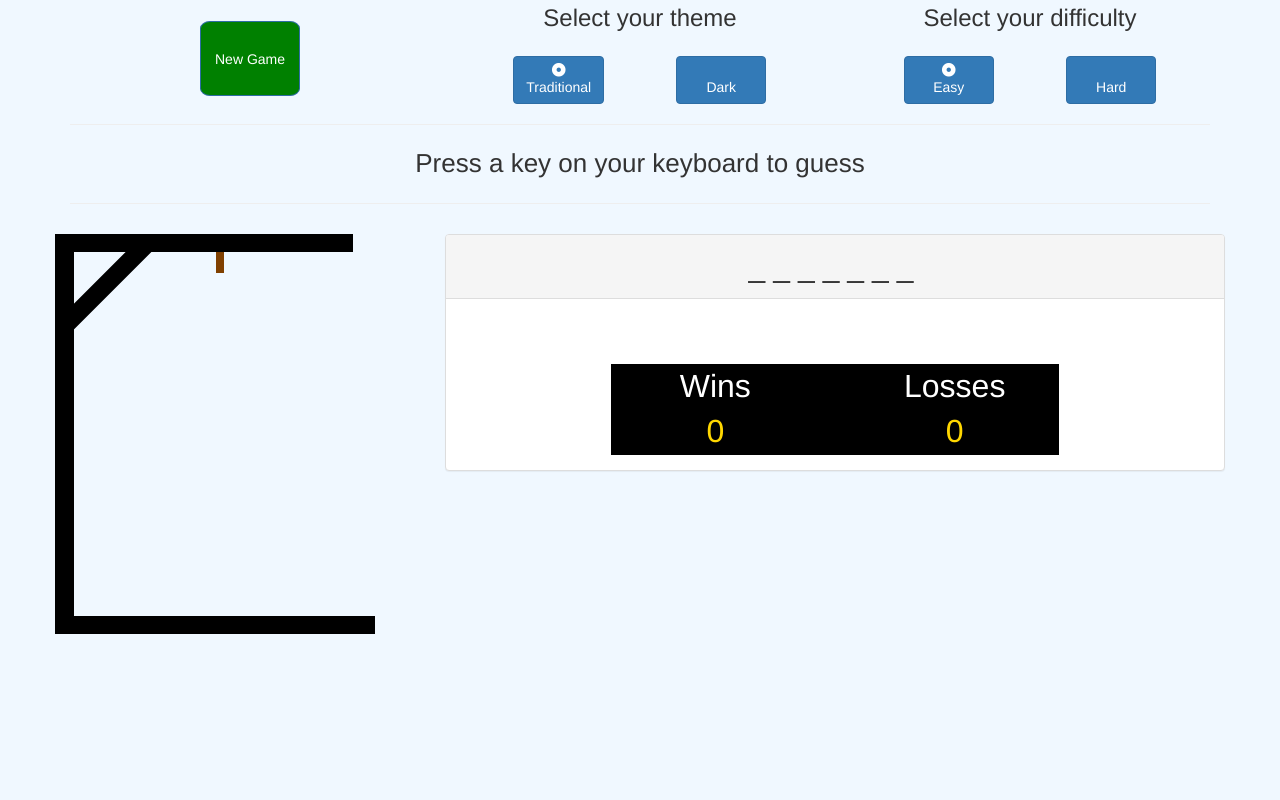
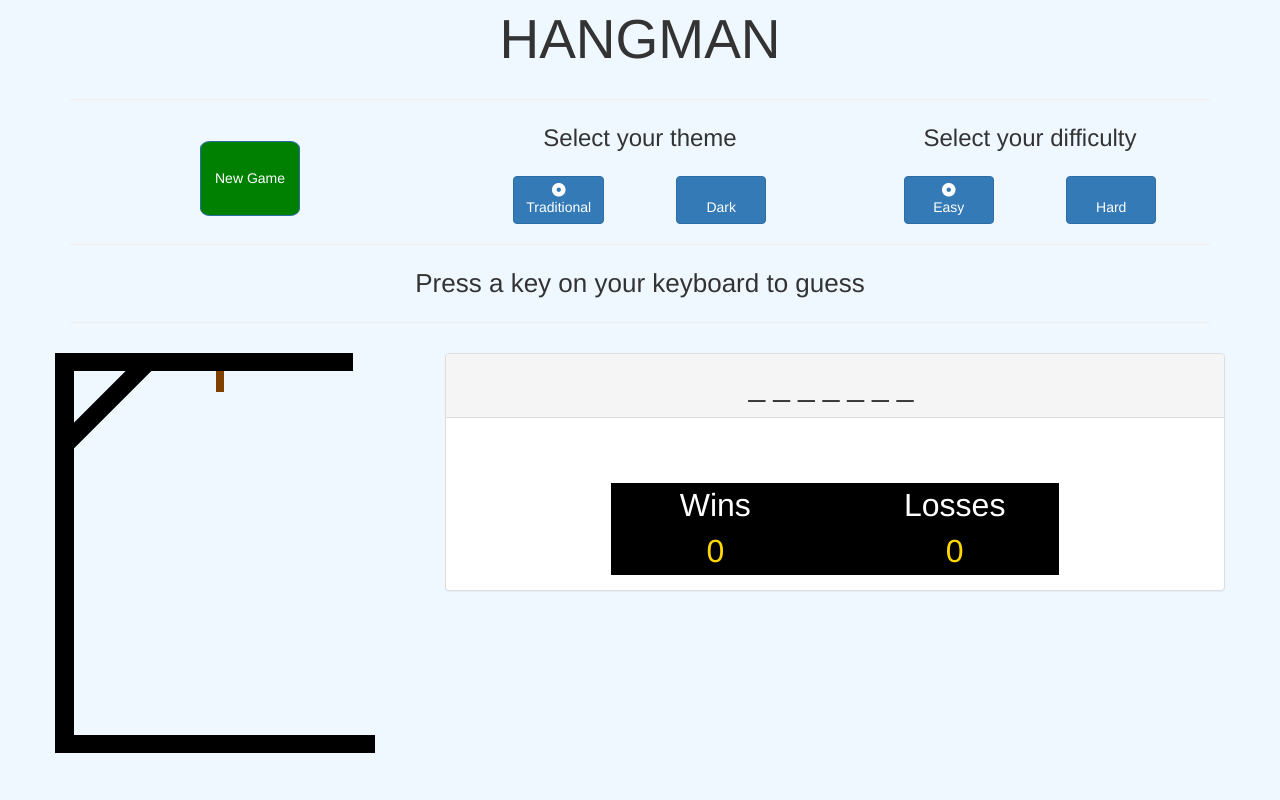
Before and after one commit to Tomcariello/Hangman, a PHP site: page / in a window 1280 px wide. Run offline with PHP 8.4, Linux system fonts and the light colour scheme; some libraries are stand-ins or nearby versions.

Commit message:
Added an alphabet display which indicates which letters have been guessed. Added title at top of page.

```diff
--- a/assets/css/styles.css
+++ b/assets/css/styles.css
@@ -77,3 +77,17 @@
 .left {
 	float: left;
 }
+.letterNotUsed {
+	display: inline-block;
+    padding-right: 8px;
+}
+.letterUsed {
+	display: inline-block;
+    padding-right: 8px;
+    color: red;
+    text-decoration: line-through;
+}
+.titleRow {
+	font-size: 55px;
+	text-align: center;
+}
--- a/assets/javascript/scripts.js
+++ b/assets/javascript/scripts.js
@@ -161,17 +161,23 @@
 }
 
 function printLetters() {
-	for (i = 0; i < lettersGuessed.length; i++) {
-		if (i == 0) {
-			document.getElementById("usedletters").innerHTML = lettersGuessed[i];
-		} else {
-			document.getElementById("usedletters").innerHTML += ", " + lettersGuessed[i];
+
+	//Clear the letter area
+	document.getElementById("usedletters").innerHTML = "";
+
+	// Iterate through the alphabet
+	alphabet.forEach(function(letter){
+		//If this letter has been guessed already, print with the proper class
+		if (lettersGuessed.indexOf(letter) > -1) {
+			document.getElementById("usedletters").innerHTML += "<div class='letterUsed'>" + letter + "</div>";
+		} else { //If this letter has not been guessed
+			document.getElementById("usedletters").innerHTML += "<div class='letterNotUsed'>" + letter + "</div>";
 		}
-	}
+	})
 }
 
 function clearLetters() {
-	document.getElementById("usedletters").innerHTML = "These are the letters that have been guessed" ;
+	document.getElementById("usedletters").innerHTML = "Your guessed letters will be tracked here." ;
 }
 
 //Choose between dark and traditional theme
--- a/index.html
+++ b/index.html
@@ -15,6 +15,16 @@
 <body>
 
 	<div class="container">
+		<div class="row">
+			<div class="col-sm-12 titleRow">
+				HANGMAN
+			</div>
+		</div>
+		<div class="row">
+			<div class="col-sm-12">
+				<hr>
+			</div>
+		</div>
 		<div class="row navRow">
 			<div class="col-md-4 startSection">
 				<div class="row">
@@ -100,8 +110,10 @@
 		</div>
 
 		<div class="row">
-			<div id="usedletters" class="col-xs-12">
-				Press a key on your keyboard to guess
+			<div class="col-xs-12">
+				<div id="usedletters" >
+					Press a key on your keyboard to guess
+				</div>
 			</div>
 		</div>
 
@@ -124,9 +136,6 @@
 						<div class="panel panel-default">
 							<div class="panel-heading"><h3 id="wordstatus">The word</h3></div>
 								<div class="panel-body">
-									<!-- <div id="wordstatus">
-										Display underscores indicating word length
-									</div> -->
 									<div id="scoreboard">
 										<div class="row">
 											<div class="col-xs-6">
```
Also changed, not shown: assets/javascript/dictionary.js.
